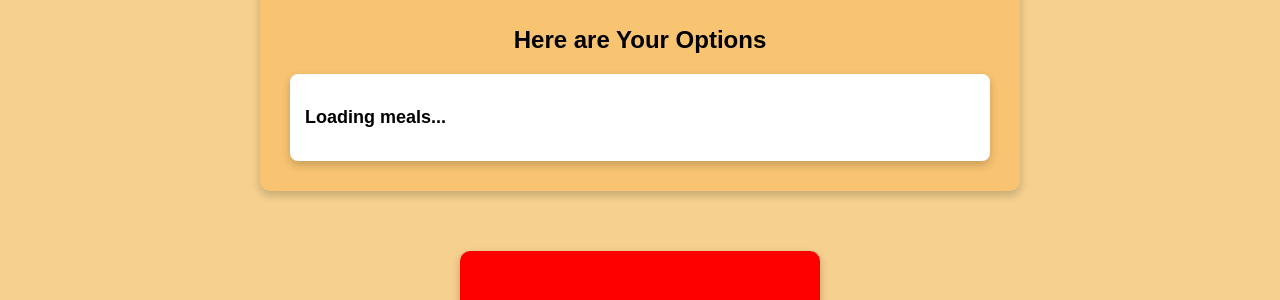
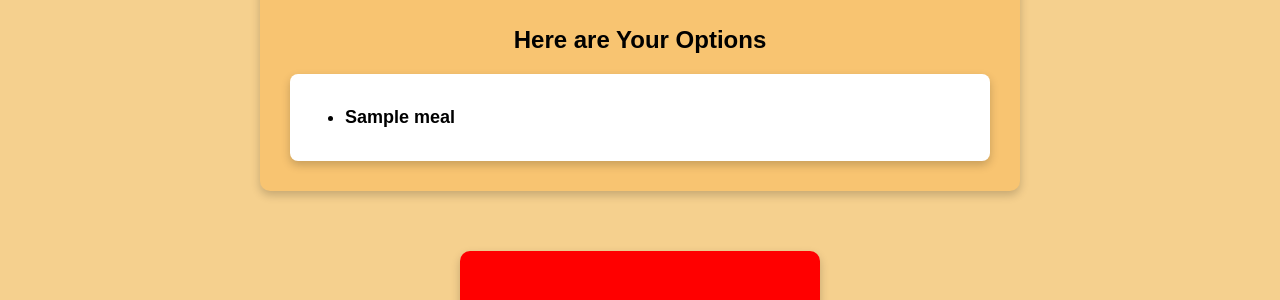
Before and after one commit to princeton-eats/princetoneats, a Flask app: template src/princetoneats/templates/meals_list.html in a window 1280 px wide. Shown: the part 182-482 px from the top of the page. Run offline with Flask 3, Linux system fonts and the light colour scheme; the template is opened without the code that fills it: most values are stand-ins (such as "Sample title", 1, 10 or a date in 2020).

Commit message:
render meals on meals_list with default values

```diff
--- a/src/princetoneats/app.py
+++ b/src/princetoneats/app.py
@@ -1,6 +1,7 @@
 # Created by Yusuf, Adham, Ndongo, Achilles, Akuei
 
 from flask import Flask, render_template
+from scrapedining import get_meal_names
 
 app = Flask(__name__)
 
@@ -16,8 +17,10 @@ def find_meals():
 
 
 @app.route("/meals_list")
-def return_meals():
-    return render_template("meals_list.html")
+def meals_list():
+    hall = "r"
+    meal = "Breakfast"
+    return render_template("meals_list.html", meals=get_meal_names(hall, None, meal))
 
 
 if __name__ == "__main__":
--- a/src/princetoneats/templates/meals_list.html
+++ b/src/princetoneats/templates/meals_list.html
@@ -18,7 +18,11 @@
     <div class="container">
         <h2>Here are Your Options</h2>
         <div id="mealResults">
-            <p>Loading meals...</p>
+            <ul>
+                {% for meal_name in meals %}
+                    <li>{{ meal_name }}</li>
+                {% endfor %}
+            </ul>
         </div>
     </div>
 
```
